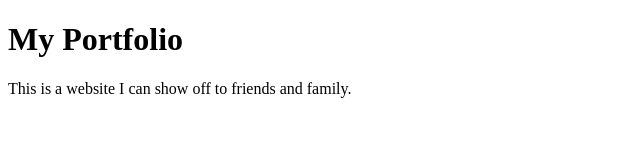
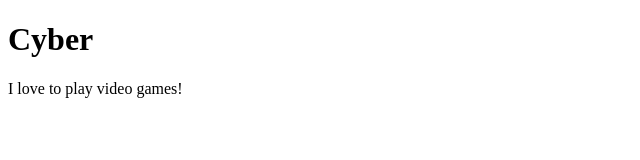
Before and after one commit to Cyberphownix/Phantom_project_1, a plain HTML site: page index.html in a window 1280 px wide. Shown: the whole page, without its empty margins (0-640 px from the left). Drawn offline with Linux system fonts and the light colour scheme.

Commit message:
Make the oage about me

```diff
--- a/index.html
+++ b/index.html
@@ -1,10 +1,10 @@
 <!DOCTYPE html>
 <html>
 	<head>
-		<title>My Portfolio</title>
+		<title>Cyber's Portfolio</title>
 	</head>
 	<body>
-		<h1>My Portfolio</h1>
-		<p>This is a website I can show off to friends and family.</p>
+		<h1>Cyber</h1>
+		<p>I love to play video games!</p>
 	</body>
 </html>
```
